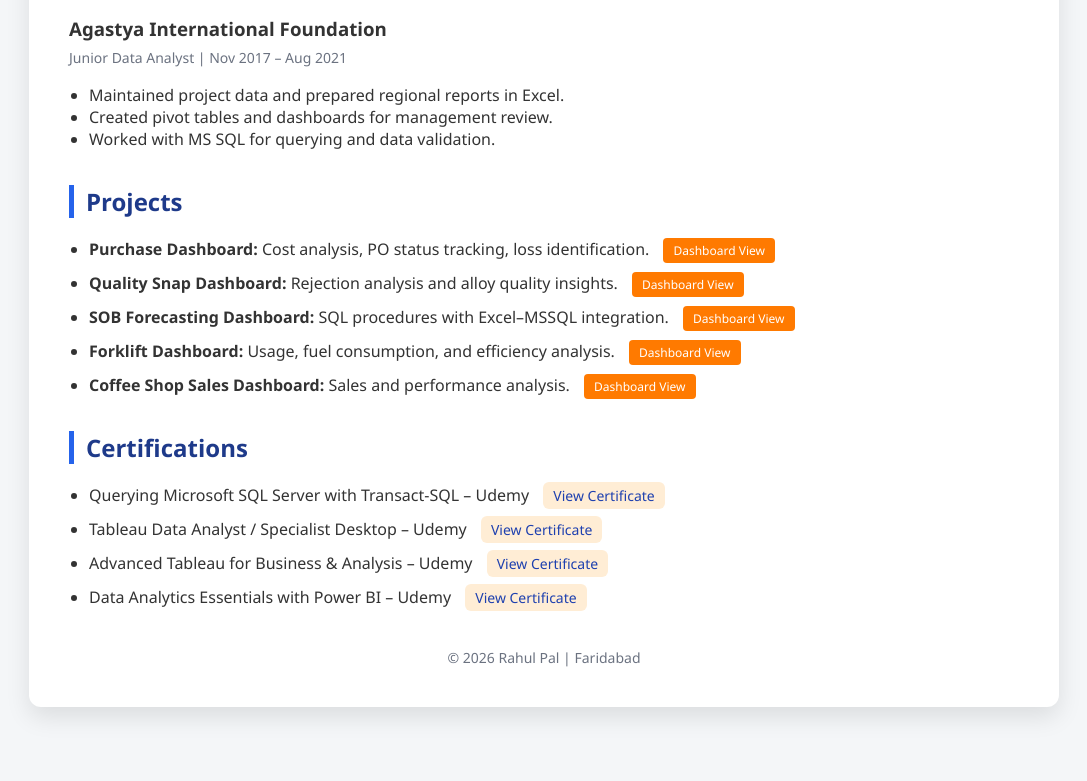
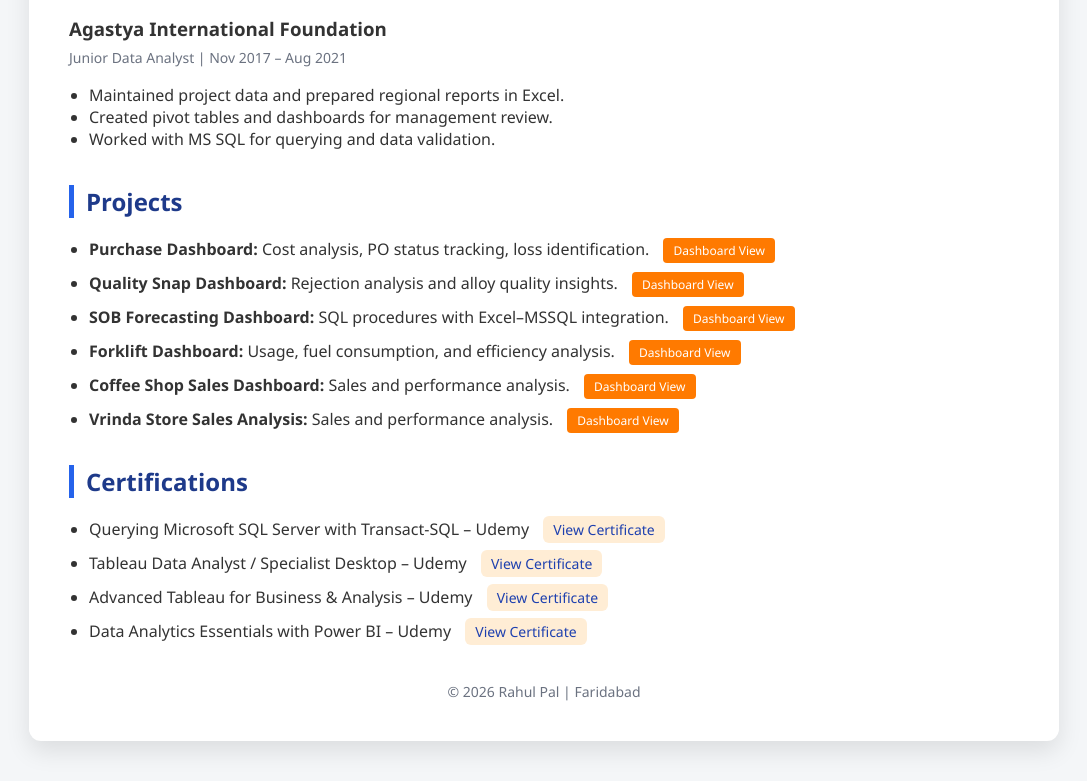
Before and after one commit to Rrrraaahul/rahulpal.github.io, a plain HTML site: page index.html in a window 1280 px wide. Shown: the part 1047-1828 px from the top of the page, without its empty margins (96-1183 px from the left). Before the commit the page ends 1794 px from the top, so only its background shows below. Drawn offline with Linux system fonts and the light colour scheme.

Commit message:
Update index.html

```diff
--- a/index.html
+++ b/index.html
@@ -145,6 +145,17 @@
         Dashboard View
       </a>
     </li>
+      <li class="project-item">
+      <strong>Vrinda Store Sales Analysis:</strong>
+      Sales and performance analysis.
+       <a
+        href="https://github.com/Rrrraaahul/Vrinda-Store-Sales-Analysis-Dashboard-Excel-"
+        target="_blank"
+        class="dashboard-btn"
+      >
+        Dashboard View
+      </a>
+    </li>
 
   </ul>
 </section>
```
